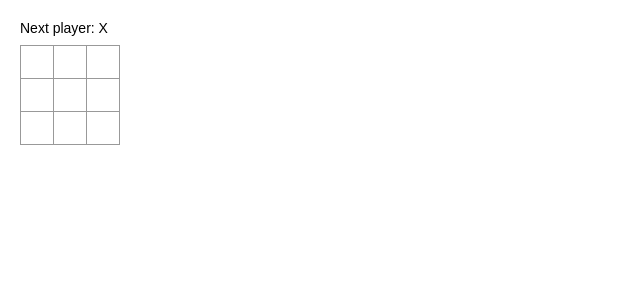
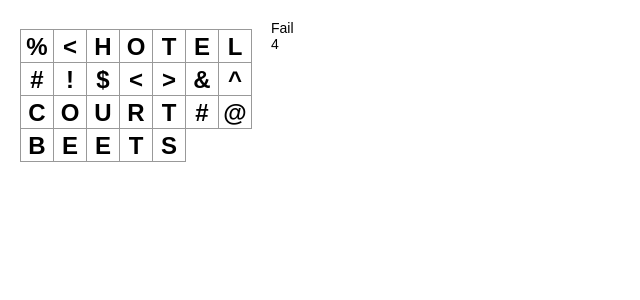
Before and after one commit to lmacleod36/React_Minigame, a React app: page / in a window 1280 px wide. Shown: the top 300 px of the page, without its empty margins (0-640 px from the left). Built offline with nearby package versions, Linux system fonts and the light colour scheme.

Commit message:
Increased grid size

```diff
--- a/src/components/board.tsx
+++ b/src/components/board.tsx
@@ -1,82 +1,47 @@
 import * as React from 'react';
-import {Square} from './square';
+import { Square } from './square';
 
-export class Board extends React.Component <any, any> {
-    constructor(props: any){
+export class Board extends React.Component<any, any> {
+    constructor(props: any) {
         super(props);
-        this.state = {
-            squares: ['','','','','','','', '',''],
-            xIsNext: true
-        };
     }
 
-    handleClick(i: any) {
-        const squares = this.state.squares.slice();
-        if (calculateWinner(squares) || squares[i]) {
-            return;
+    mouseEnter(i: any) {
+        let elems = document.querySelectorAll('[class*=group-' + this.props.groupings[i] + ']');
+        for (let i = 0; i < elems.length; i++) {
+            elems[i].classList.add('active');
         }
-        squares[i] = this.state.xIsNext ? 'X' : 'O';
-        this.setState({
-            squares: squares,
-            xIsNext: !this.state.xIsNext,
-        });
     }
 
-  renderSquare(i : any ) {
+    mouseLeave(i: any) {
+        let elems = document.querySelectorAll('[class*=group-' + this.props.groupings[i] + ']');
+        for (let i = 0; i < elems.length; i++) {
+            elems[i].classList.remove('active');
+        }
+    }
+
+    renderSquare(i: number) {
         return <Square
-        value = { this.state.squares[i]}
-        onClick={() => this.handleClick(i)}
+            value={this.props.squares[i]}
+            groupId={this.props.groupings[i]}
+            onClick={() => this.props.onClick(i)}
+            onMouseEnter={() => this.mouseEnter(i)}
+            onMouseLeave={() => this.mouseLeave(i)}
         />;
     }
 
     render() {
-    const winner = calculateWinner(this.state.squares);
-    let status;
-    if (winner) {
-      status = 'Winner: ' + winner;
-    } else {
-      status = 'Next player: ' + (this.state.xIsNext ? 'X' : 'O');
+        let children = [];
+        for(var i = 0; i < this.props.squares.length; i++){
+            children.push(this.renderSquare(Number(i)));
         }
-
         return (
             <div>
                 <div className="status">{status}</div>
-        <div className="board-row">
-          {this.renderSquare(0)}
-          {this.renderSquare(1)}
-          {this.renderSquare(2)}
-        </div>
-        <div className="board-row">
-          {this.renderSquare(3)}
-          {this.renderSquare(4)}
-          {this.renderSquare(5)}
-        </div>
-        <div className="board-row">
-          {this.renderSquare(6)}
-          {this.renderSquare(7)}
-          {this.renderSquare(8)}
+                <div className="wrapper">
+                    {children}
                 </div>
             </div>
         );
     }
 }
-
-function calculateWinner(squares: any) {
-    const lines = [
-      [0, 1, 2],
-      [3, 4, 5],
-      [6, 7, 8],
-      [0, 3, 6],
-      [1, 4, 7],
-      [2, 5, 8],
-      [0, 4, 8],
-      [2, 4, 6],
-    ];
-    for (let i = 0; i < lines.length; i++) {
-      const [a, b, c] = lines[i];
-      if (squares[a] && squares[a] === squares[b] && squares[a] === squares[c]) {
-        return squares[a];
-      }
-    }
-    return null;
-  }
--- a/src/components/game.tsx
+++ b/src/components/game.tsx
@@ -1,16 +1,71 @@
 import * as React from 'react';
-import {Board} from './board';
+import { Board } from './board';
+import * as Utils from './utils';
 
-export class Game extends React.Component {
+export class Game extends React.Component<any, any> {
+  constructor(props: any) {
+    super(props);
+    this.state = {
+      history: [{
+        squares: Utils.initSquareValues,
+      }],
+      groupings: Utils.initSquareGroupings,
+      groupMagicNumber: Math.floor(Math.random() * Utils.groupings),
+      lives: 4,
+      status: "Fail"
+    };
+  }
+
+  handleClick(i: any) {
+    const history = this.state.history;
+    const current = history[history.length - 1];
+    const squares = current.squares.slice();
+    const lives = this.state.lives;
+
+    let newStatus = this.state.status;
+
+    if(Utils.isMatch(this.state.groupMagicNumber, this.state.groupings[i])){
+      newStatus = "Winner";
+    }
+    else{
+      newStatus = "Fail";
+    }
+
+    let newlives = Utils.calculateLives(lives);
+
+    this.setState({
+      history: history.concat([{
+        squares: squares,
+      }]),
+      lives: newlives,
+      status: newStatus
+    });
+  }
+
+  removeSquare(){
+
+  }
+
   render() {
+    const history = this.state.history;
+    const current = history[history.length - 1];
+    const lives = this.state.lives;
+
+    let statusMessage = this.state.status;
+    console.log(statusMessage);
+
     return (
       <div className="game">
         <div className="game-board">
-            <Board />
+          <Board
+            squares={current.squares}
+            groupings={this.state.groupings}
+            onClick={(i: any) => this.handleClick(i)}
+          />
         </div>
         <div className="game-info">
-            <div>{/* status */}</div>
-            <ol>{/* TODO */}</ol>
+          <div>{statusMessage}</div>
+          <div>{lives}</div>
         </div>
       </div>
     );
--- a/src/components/square.tsx
+++ b/src/components/square.tsx
@@ -3,13 +3,16 @@ import * as React from 'react';
 export class Square extends React.Component<any, any> {
     constructor(props: any) {
       super(props);
-    }
+  }
 
     render() {
+      let classString = "square group-" + this.props.groupId
       return (
         <button
-          className="square"
-          onClick={() => this.props.onClick()}
+          className = {classString}
+          onClick = {() => this.props.onClick()}
+          onMouseEnter = {() => this.props.onMouseEnter()}
+          onMouseLeave = {() => this.props.onMouseLeave()}
         >
           {this.props.value}
         </button>
--- /dev/null
+++ b/src/components/utils.tsx
@@ -0,0 +1,40 @@
+export function calculateWinner(squares: any) {
+    const lines = [
+      [0, 1, 2],
+      [3, 4, 5],
+      [6, 7, 8],
+      [0, 3, 6],
+      [1, 4, 7],
+      [2, 5, 8],
+      [0, 4, 8],
+      [2, 4, 6],
+    ];
+    for (let i = 0; i < lines.length; i++) {
+      const [a, b, c] = lines[i];
+      if (squares[a] && squares[a] === squares[b] && squares[a] === squares[c]) {
+        return squares[a];
+      }
+    }
+    return null;
+  }
+
+export function isMatch(magicNumber :Number, curentSelection: Number) {
+  return magicNumber === curentSelection;
+}
+
+export function calculateLives (lives: any){
+    const max = 4;
+    if (lives === 0){
+        lives = max;
+    }
+    else{
+        lives -= 1;
+    }
+    return lives;
+
+}
+export const groupings = 12;
+export const initSquareValues = ["%","<","H","O","T","E","L","#","!","$","<",">","&","^","C","O","U","R","T","#","@","B","E","E","T","S"];
+export const initSquareTypes = [0,0,0,0,0,0,0,0,0,0,0,0,0,0,0,0,0,0,0,0,0,0,0,0,0,0];
+export const initSquareGroupings = [0,1,2,2,2,2,2,3,4,5,6,6,7,8,9,9,9,9,9,10,11,12,12,12,12,12];
+export const sqaureTypes = ["None", "DudWord", "WinningWord", "BonusRemoveDud","BonusGiveLife"];
--- a/src/index.css
+++ b/src/index.css
@@ -15,6 +15,12 @@ body {
 
   .status {
     margin-bottom: 10px;
+  }
+
+  .wrapper {
+    display: grid;
+    grid-template-columns: repeat(7, 1fr);
+    grid-auto-rows: minmax(10px, auto);
   }
 
   .square {
@@ -40,6 +46,10 @@ body {
     background: #ddd;
   }
 
+  .active{
+    background-color: yellow;
+  }
+
   .game {
     display: flex;
     flex-direction: row;
```
Lines whose indentation alone changed are shown as unchanged.
